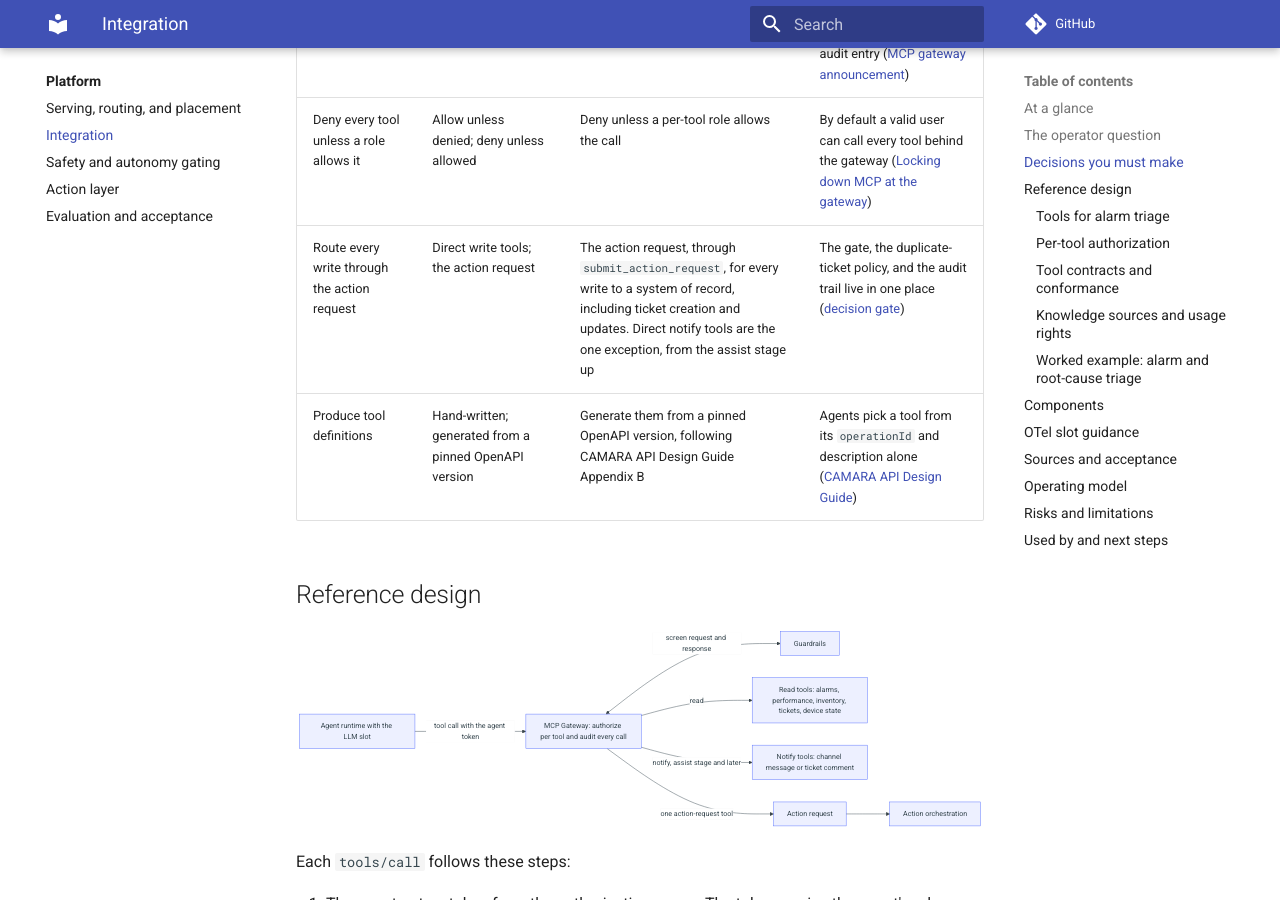
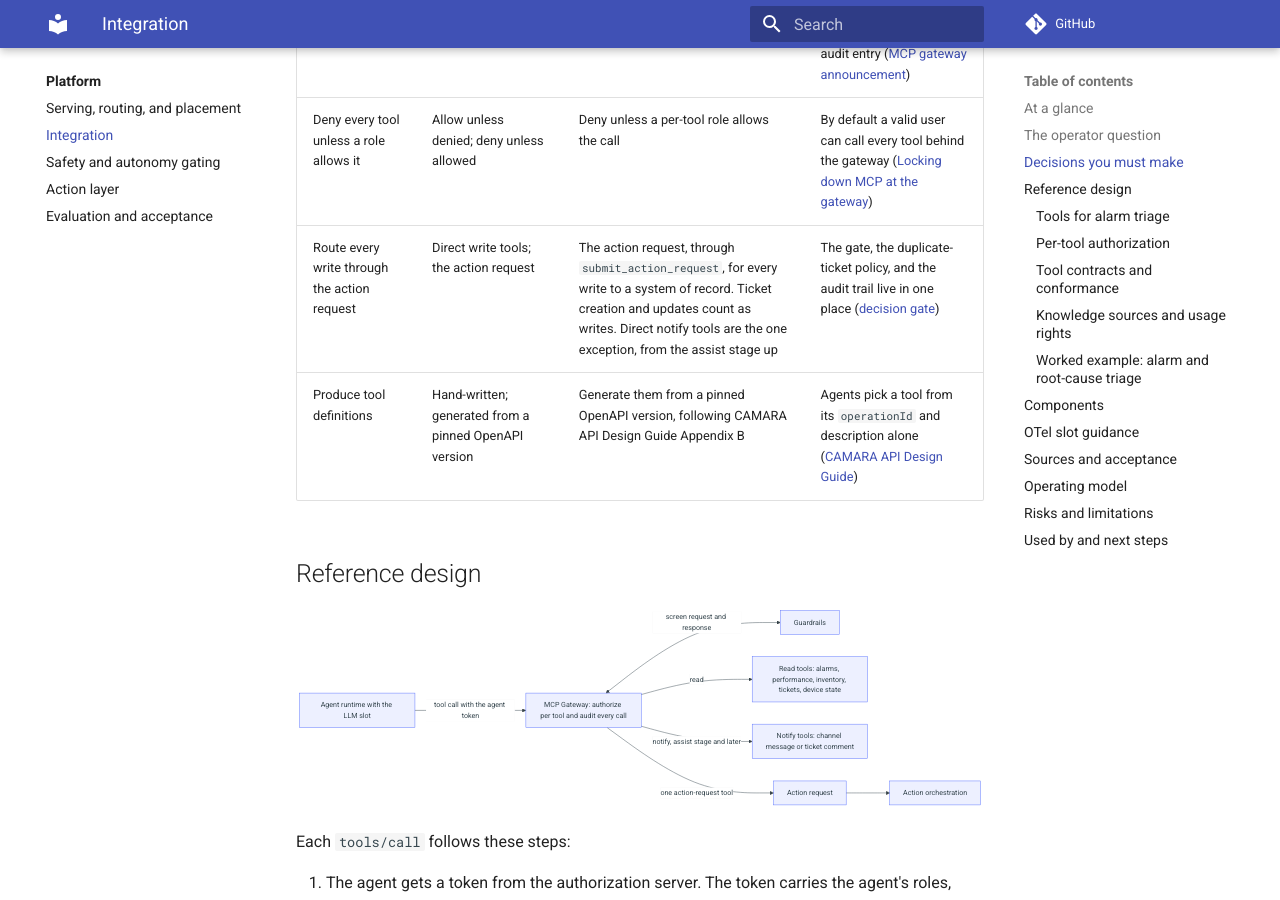
Before and after one commit to ravisharma5/otel-telco-blueprints, an MkDocs documentation site: the page built from platform/integration/README.md, in a window 1280 px wide and 900 px high, scrolled down 1223 px. Built offline with MkDocs 1.6.1 and Material for MkDocs 9.7.7, drawn with Linux system fonts in a browser that asks for light colours; comment, search, counter and statistics services are not loaded.

Commit message:
fix(platform): clear the Oxford comma warning in the integration page

```diff
--- a/platform/integration/README.md
+++ b/platform/integration/README.md
@@ -46,7 +46,7 @@ Until you answer it, agents hold direct credentials to network systems, and nobo
 | Pick the standard that fronts each system | TM Forum Open APIs; CAMARA; 3GPP NWDAF and UDR; vendor APIs; device command line | TM Forum Open APIs for OSS and BSS, CAMARA for network APIs, 3GPP NWDAF and UDR for core analytics, and a read-only device command line for state no API exposes | Standard APIs come with published specifications and per-API conformance kits ([TM Forum conformance](https://www.tmforum.org/conformance-certification/open-api-conformance/)) |
 | Put every tool behind one gateway | Agents call each server directly; one gateway | One MCP Gateway for every tool | One place checks the token per tool, screens each call, and writes the audit entry ([MCP gateway announcement](https://www.redhat.com/en/blog/model-context-protocol-gateway-red-hat-openshift-now-generally-available)) |
 | Deny every tool unless a role allows it | Allow unless denied; deny unless allowed | Deny unless a per-tool role allows the call | By default a valid user can call every tool behind the gateway ([Locking down MCP at the gateway](https://developers.redhat.com/articles/2026/10/23/locking-down-mcp-at-the-gateway)) |
-| Route every write through the action request | Direct write tools; the action request | The action request, through `submit_action_request`, for every write to a system of record, including ticket creation and updates. Direct notify tools are the one exception, from the assist stage up | The gate, the duplicate-ticket policy, and the audit trail live in one place ([decision gate](../../architecture/decision-gate.md)) |
+| Route every write through the action request | Direct write tools; the action request | The action request, through `submit_action_request`, for every write to a system of record. Ticket creation and updates count as writes. Direct notify tools are the one exception, from the assist stage up | The gate, the duplicate-ticket policy, and the audit trail live in one place ([decision gate](../../architecture/decision-gate.md)) |
 | Produce tool definitions | Hand-written; generated from a pinned OpenAPI version | Generate them from a pinned OpenAPI version, following CAMARA API Design Guide Appendix B | Agents pick a tool from its `operationId` and description alone ([CAMARA API Design Guide](https://github.com/camaraproject/Commonalities/blob/main/documentation/CAMARA-API-Design-Guide.md)) |
 
 ## Reference design
```
